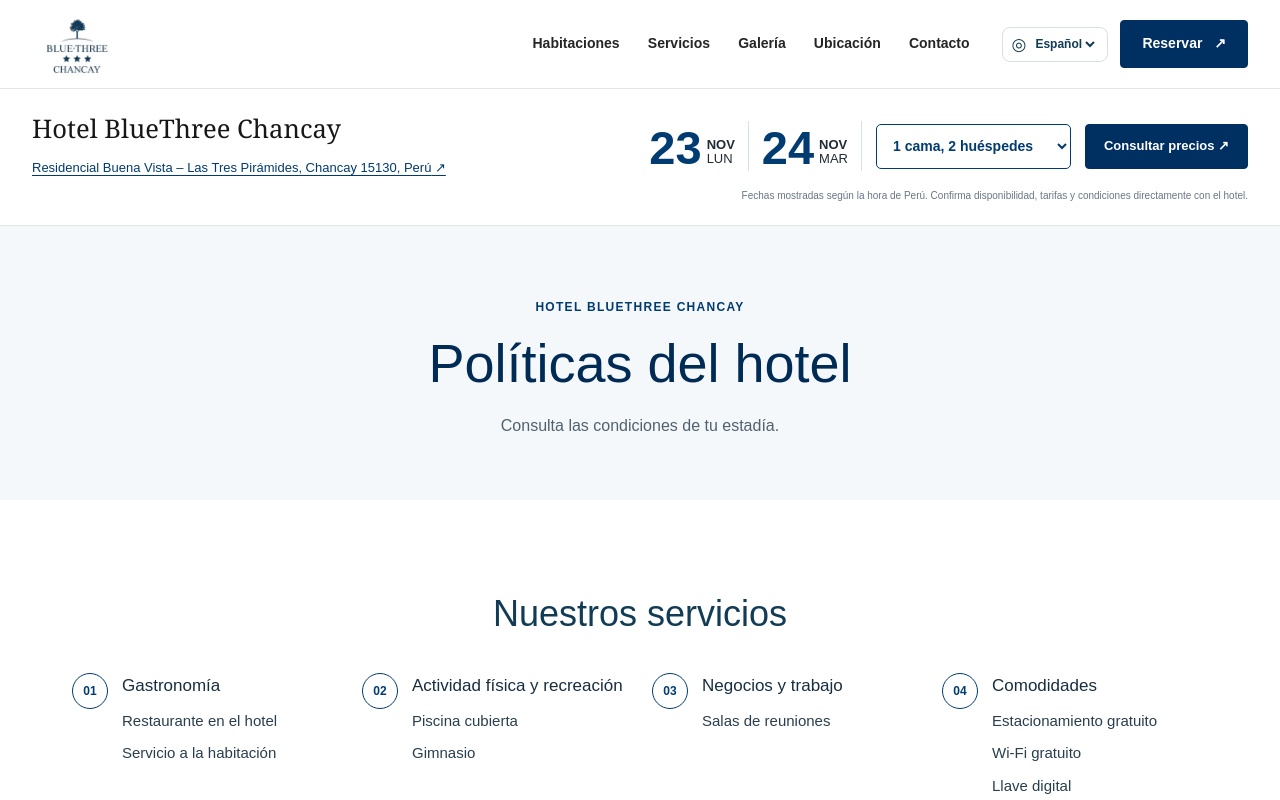
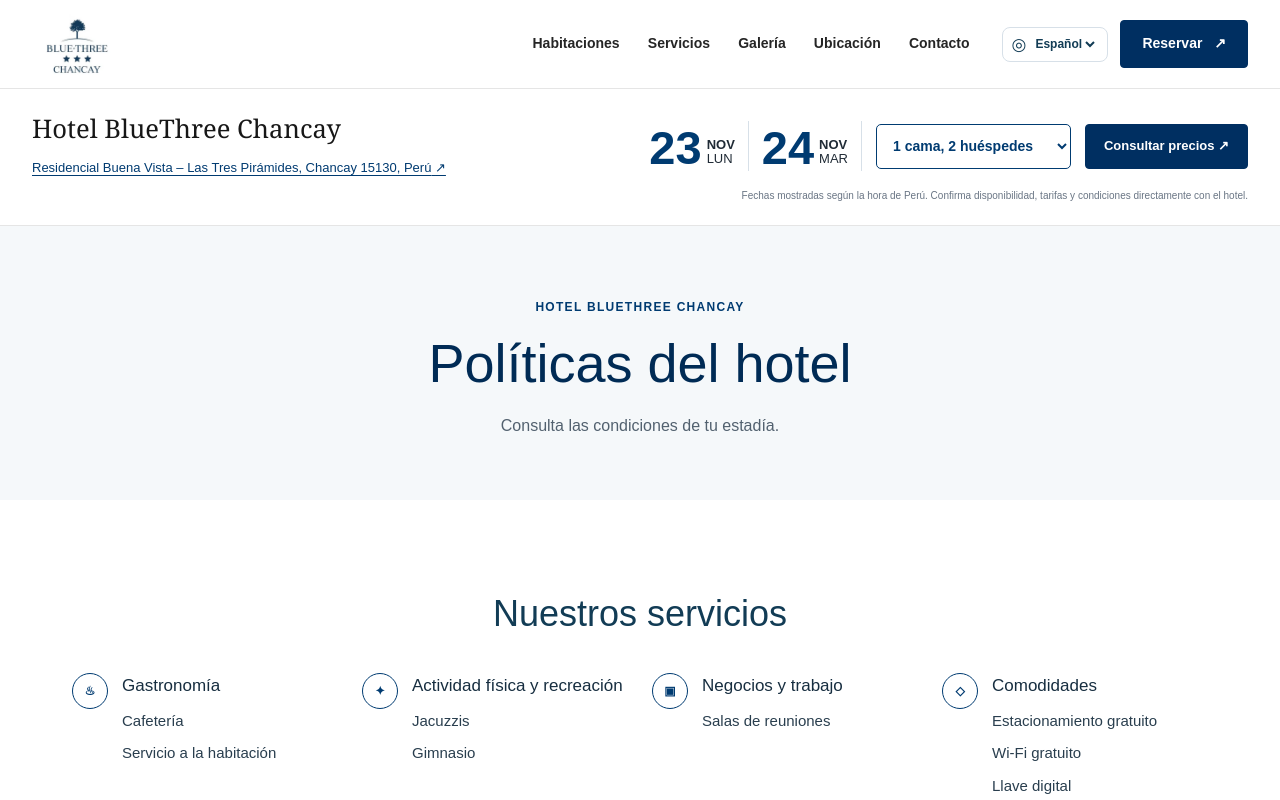
Before and after one commit to camilogomez17/hotelBlueThree, a Next.js app: page /politicas in a window 1280 px wide. Shown: the top 800 px of the page. Built offline with nearby package versions, Linux system fonts and the light colour scheme.

Commit message:
Update amenity symbols and featured service descriptions

```diff
--- a/app/components/HotelAmenities.tsx
+++ b/app/components/HotelAmenities.tsx
@@ -2,16 +2,16 @@ type Language = "es" | "en";
 
 const categories = {
   en: [
-    { icon: "01", title: "Dining", items: ["On-site restaurant", "Room service"] },
-    { icon: "02", title: "Fitness and recreation", items: ["Indoor pool", "Fitness center"] },
-    { icon: "03", title: "Business and work", items: ["Meeting rooms"] },
-    { icon: "04", title: "Conveniences", items: ["Free parking", "Free Wi-Fi", "Digital Key", "Connecting rooms"] },
+    { icon: "♨", title: "Dining", items: ["Cafeteria", "Room service"] },
+    { icon: "✦", title: "Fitness and recreation", items: ["Jacuzzis", "Fitness center"] },
+    { icon: "▣", title: "Business and work", items: ["Meeting rooms"] },
+    { icon: "◇", title: "Conveniences", items: ["Free parking", "Free Wi-Fi", "Digital Key", "Connecting rooms"] },
   ],
   es: [
-    { icon: "01", title: "Gastronomía", items: ["Restaurante en el hotel", "Servicio a la habitación"] },
-    { icon: "02", title: "Actividad física y recreación", items: ["Piscina cubierta", "Gimnasio"] },
-    { icon: "03", title: "Negocios y trabajo", items: ["Salas de reuniones"] },
-    { icon: "04", title: "Comodidades", items: ["Estacionamiento gratuito", "Wi-Fi gratuito", "Llave digital", "Habitaciones comunicadas"] },
+    { icon: "♨", title: "Gastronomía", items: ["Cafetería", "Servicio a la habitación"] },
+    { icon: "✦", title: "Actividad física y recreación", items: ["Jacuzzis", "Gimnasio"] },
+    { icon: "▣", title: "Negocios y trabajo", items: ["Salas de reuniones"] },
+    { icon: "◇", title: "Comodidades", items: ["Estacionamiento gratuito", "Wi-Fi gratuito", "Llave digital", "Habitaciones comunicadas"] },
   ],
 };
 
```
